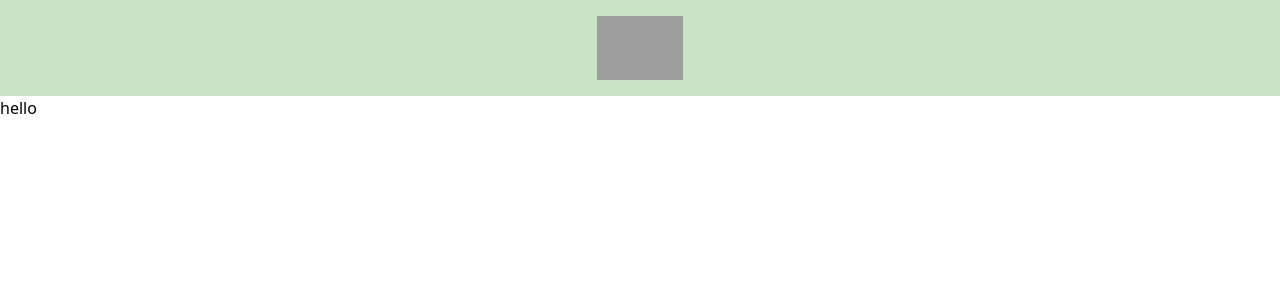
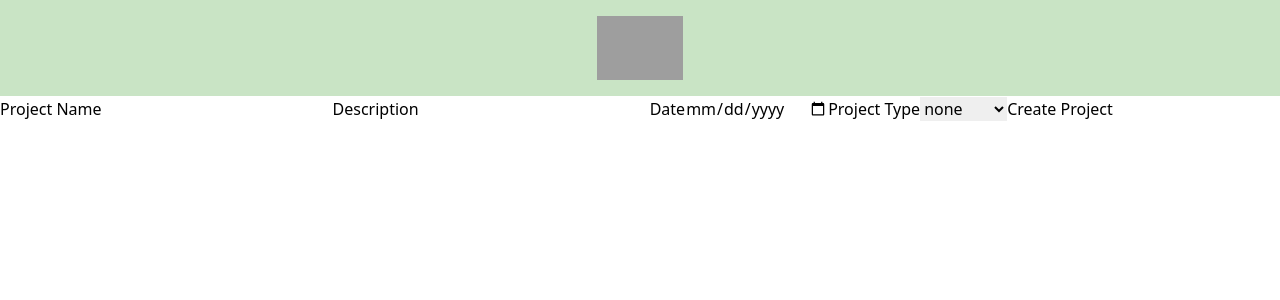
Before and after one commit to Hugosuavez/project_manager, a React (Vite) app: page / in a window 1280 px wide. Shown: the top 300 px of the page. Built offline with nearby package versions, Linux system fonts and the light colour scheme; grey boxes are pictures that could not be loaded.

Commit message:
add html to form

```diff
--- a/src/ProjectForm.tsx
+++ b/src/ProjectForm.tsx
@@ -1,5 +1,21 @@
 
 
 export const ProjectForm = () => {
-    return <p>hello</p>
+    return (
+        <form action="">
+            <label htmlFor="">Project Name</label>
+            <input type="text" />
+            <label htmlFor="">Description</label>
+            <input type="text" />
+            <label htmlFor="">Date</label>
+            <input type="date" />
+            <label htmlFor="">Project Type</label>
+            <select name="" id="">
+                <option value="">none</option>
+                <option value="Business">Business</option>
+                <option value="Pleasure">Pleasure</option>
+            </select>
+            <button>Create Project</button>
+        </form>
+    )
 }
```
